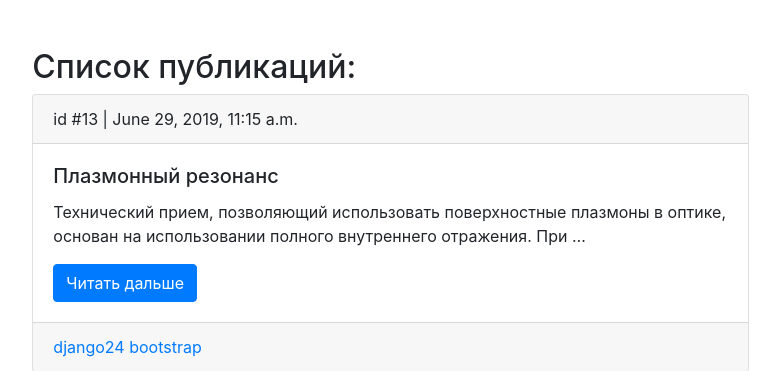
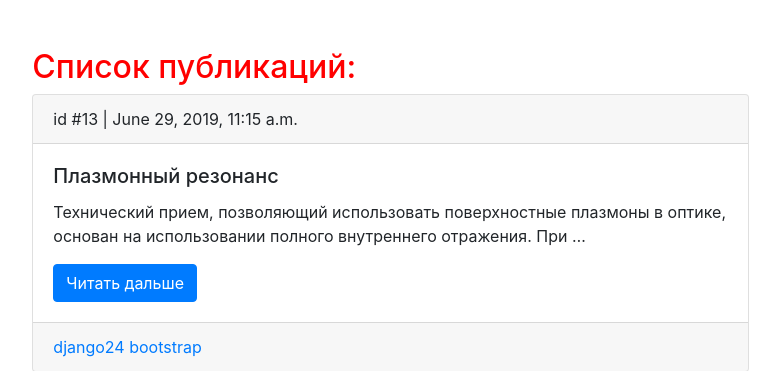
Before and after one commit to woodprop/modelist.su, a Django app: page /blog/ in a window 1280 px wide. Shown: the part 56-427 px from the top of the page, without its empty margins (196-976 px from the left). Run offline with Django 3.2, Linux system fonts and the light colour scheme; data comes from the database, SQL or seed files in the repository; some libraries are stand-ins or nearby versions.

Commit message:
Добавлен static css

```diff
--- /dev/null
+++ b/static/style.css
@@ -0,0 +1,3 @@
+h2 {
+color: red
+}
--- a/templates/main.html
+++ b/templates/main.html
@@ -2,6 +2,7 @@
 <html lang="en">
 <head>
     <meta charset="UTF-8">
+    <link rel="stylesheet" href="/static/style.css">
     <link rel="stylesheet" href="https://stackpath.bootstrapcdn.com/bootstrap/4.3.1/css/bootstrap.min.css" integrity="sha384-ggOyR0iXCbMQv3Xipma34MD+dH/1fQ784/j6cY/iJTQUOhcWr7x9JvoRxT2MZw1T" crossorigin="anonymous">
     <script src="https://code.jquery.com/jquery-3.3.1.slim.min.js" integrity="sha384-q8i/X+965DzO0rT7abK41JStQIAqVgRVzpbzo5smXKp4YfRvH+8abtTE1Pi6jizo" crossorigin="anonymous"></script>
     <script src="https://cdnjs.cloudflare.com/ajax/libs/popper.js/1.14.7/umd/popper.min.js" integrity="sha384-UO2eT0CpHqdSJQ6hJty5KVphtPhzWj9WO1clHTMGa3JDZwrnQq4sF86dIHNDz0W1" crossorigin="anonymous"></script>
```
Also changed, not shown: archive/templates/archive/includes/plan_card.html (+7 -0 lines), 1 other file.
